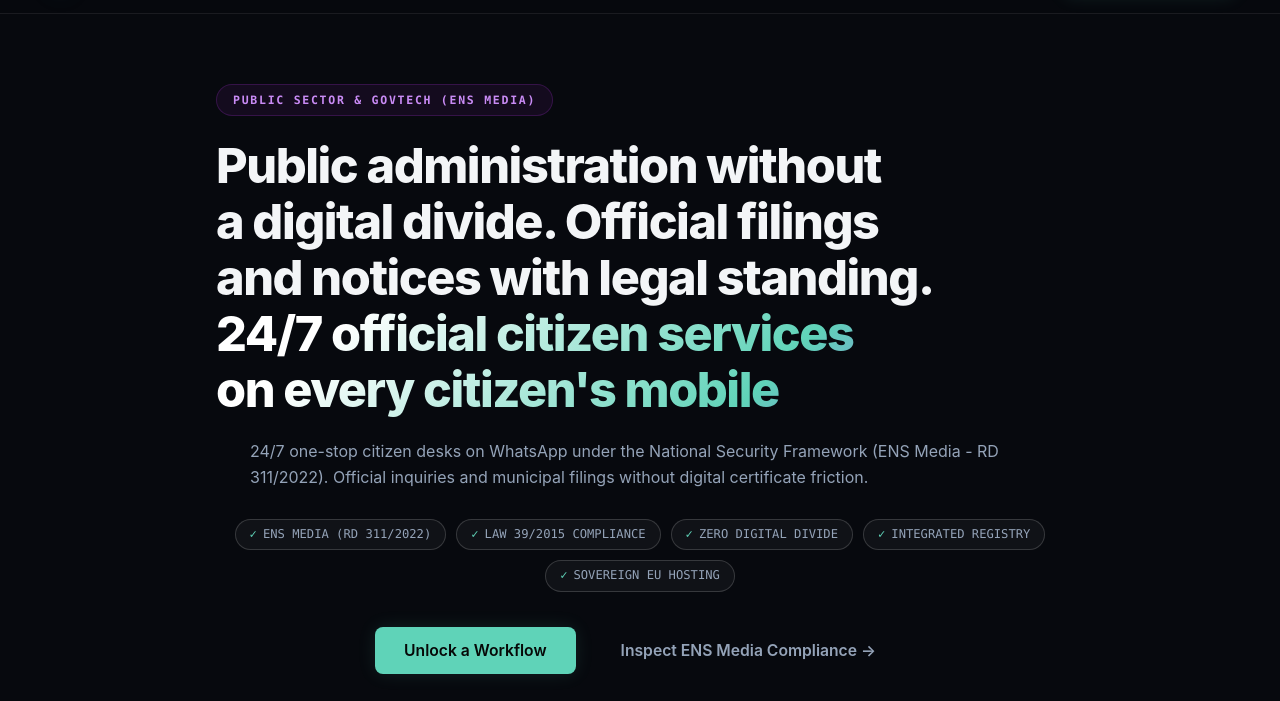
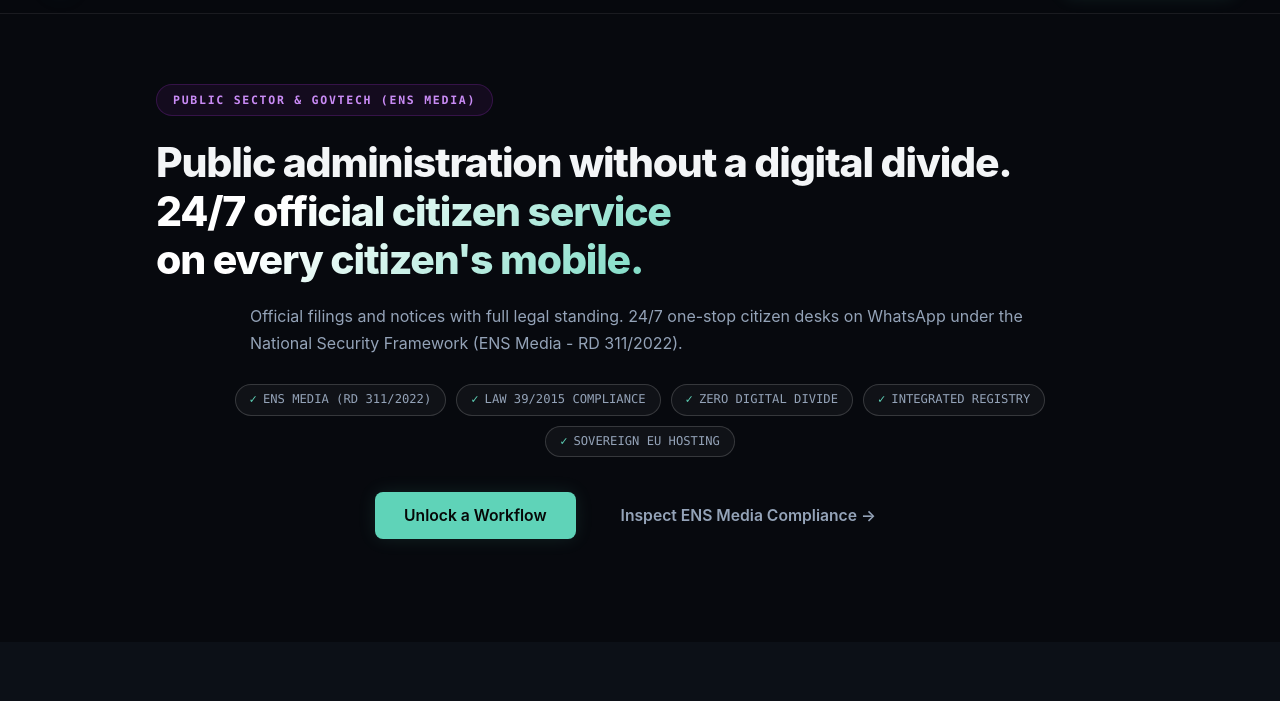
Before and after one commit to woztell-sanuker/varnatir-web-v2, a plain HTML site: page industries-govtech.html in a window 1280 px wide. Shown: the part 99-800 px from the top of the page. Drawn offline with Linux system fonts and the light colour scheme; a web font is replaced by a local one.

Commit message:
fix(heroes): apply clean 2-line H1 hierarchy and structured lead subheads across all verticals

```diff
--- a/industries-govtech.html
+++ b/industries-govtech.html
@@ -76,15 +76,15 @@
   <!-- 1. SECTOR HERO -->
   <section class="hero-section" style="padding: 70px 0 50px;">
     <div class="hero-radial-glow"></div>
-    <div class="container hero-container" style="max-width: 960px;">
+    <div class="container hero-container" style="max-width: 1080px;">
       <div class="eyebrow-wrapper">
         <span class="badge-kicker govtech">PUBLIC SECTOR & GOVTECH (ENS MEDIA)</span>
       </div>
-      <h1 class="hero-title active" style="max-width: 980px;">
-        Public administration without a digital divide. Official filings and notices with legal standing.<br><span class="text-gradient">24/7 official citizen services on every citizen's mobile</span>
+      <h1 class="hero-title active" style="max-width: 1040px;">
+        Public administration without a digital divide.<br><span class="text-gradient">24/7 official citizen service on every citizen's mobile.</span>
       </h1>
       <p class="hero-subhead" style="max-width: 780px; margin: 0 auto 28px;">
-        24/7 one-stop citizen desks on WhatsApp under the National Security Framework (ENS Media - RD 311/2022). Official inquiries and municipal filings without digital certificate friction.
+        Official filings and notices with full legal standing. 24/7 one-stop citizen desks on WhatsApp under the National Security Framework (ENS Media - RD 311/2022).
       </p>
 
       <!-- Proof Chips -->
--- a/styles.css
+++ b/styles.css
@@ -526,10 +526,10 @@
 }
 
 .hero-title {
-  font-size: clamp(2.1rem, 3.8vw, 3.5rem);
+  font-size: clamp(1.85rem, 3.2vw, 3.1rem);
   font-weight: 800;
   letter-spacing: -0.03em;
-  line-height: 1.15;
+  line-height: 1.18;
   color: var(--text);
   margin-bottom: 20px;
   max-width: 100%;
```
Also changed, not shown: es/industries-defensa.html (+3 -3 lines), es/industries-enterprise.html (+4 -4 lines), es/industries-govtech.html (+4 -4 lines), industries-defensa.html (+4 -4 lines), industries-enterprise.html (+4 -4 lines).
